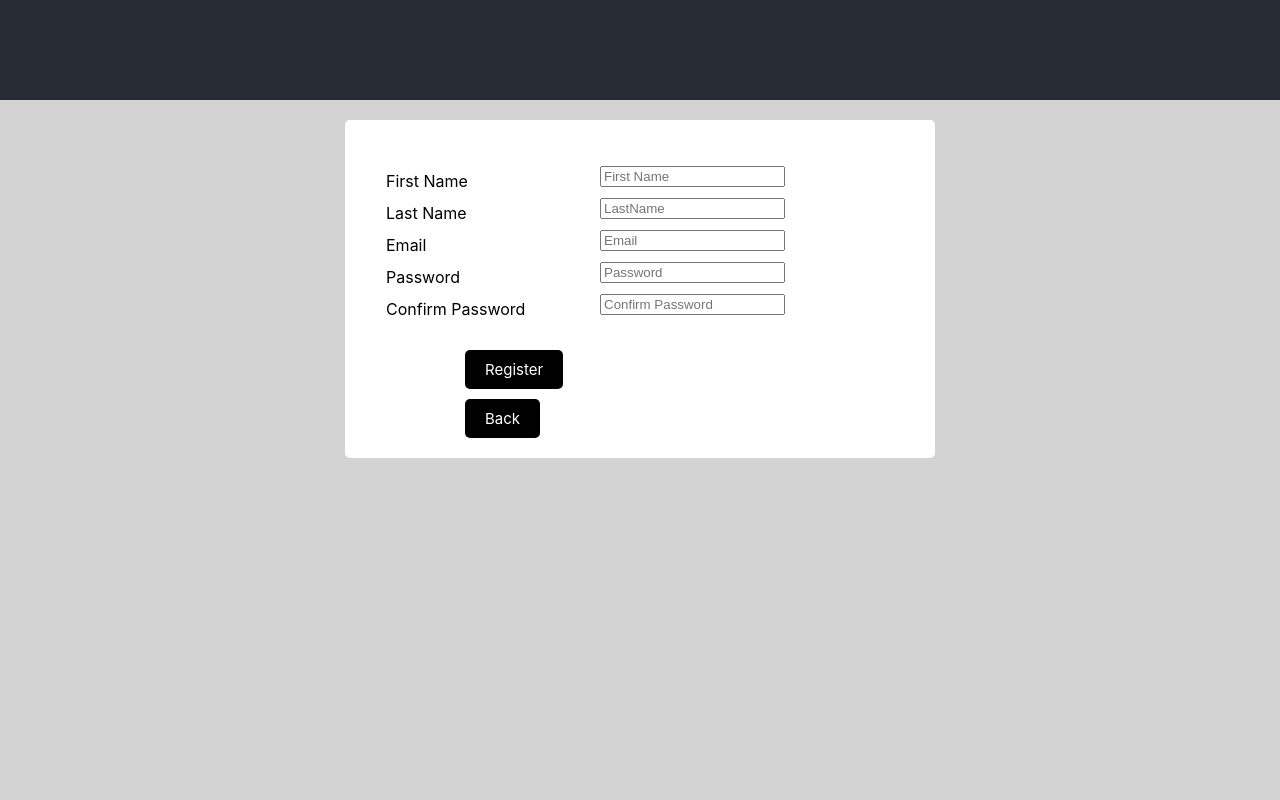
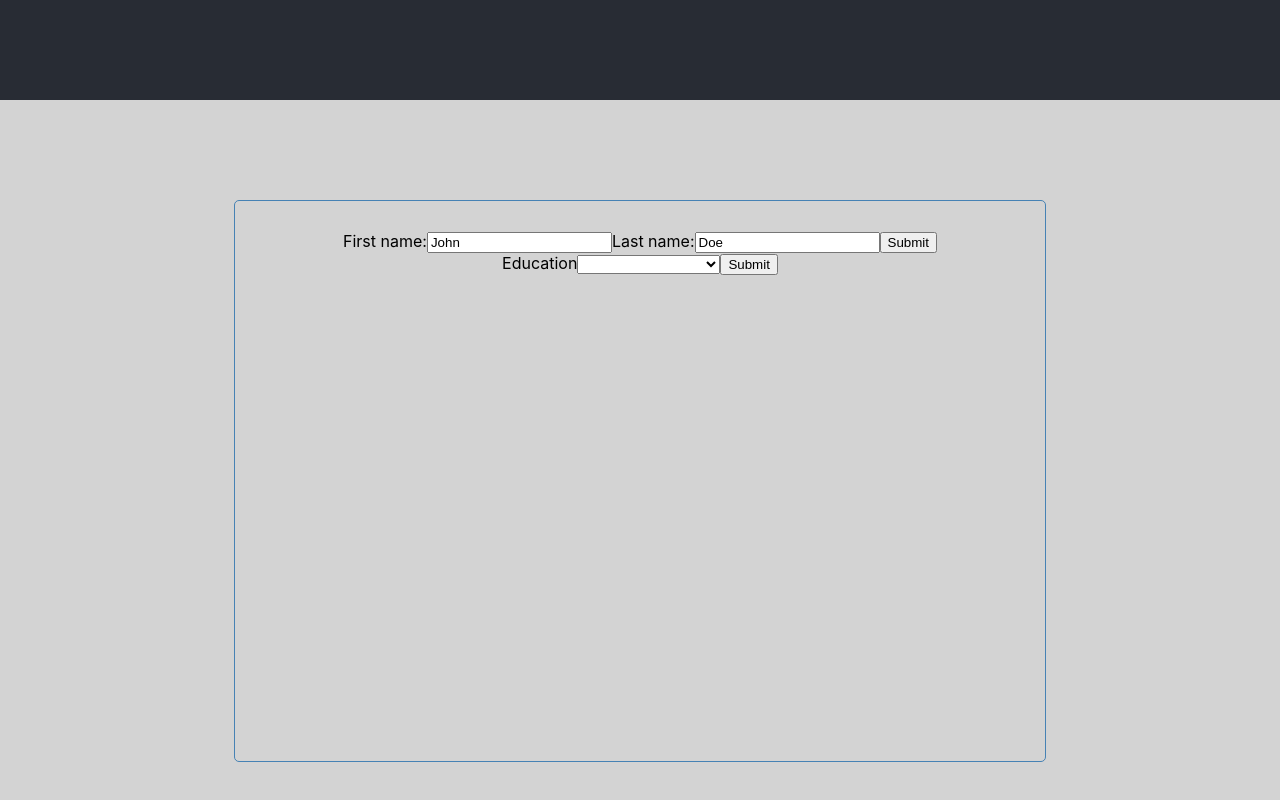
Before and after one commit to s-a-mb/recruit-project, a React (Create React App) app: page /register in a window 1280 px wide. Shown: the part 700-1500 px from the top of the page. Before the commit the page ends 1178 px from the top, so only its background shows below. Built offline with nearby package versions, Linux system fonts and the light colour scheme.

Commit message:
style changes for viewprofile

```diff
--- a/src/App.js
+++ b/src/App.js
@@ -11,14 +11,15 @@ function App() {
       <header className="App-header"></header>
       <main>
         <div>
-          <Router>
+          {/*<Router>
             <Routes>
               <Route path="/" element={<Header />} />
               <Route path="/login" element={<Login />} />
               <Route path="/register" element={<Register />} />
               <Route path="/viewprofile" element={<ViewProfile />} />
             </Routes>
-          </Router>
+          </Router>*/}
+          <ViewProfile />
         </div>
       </main>
     </div>
--- a/src/components/View Profile/ViewProfile.js
+++ b/src/components/View Profile/ViewProfile.js
@@ -2,7 +2,7 @@ import React from "react";
 
 function ViewProfile(){
     return(
-      <div>
+      <div className="container">
         <form action="">
             <label for="fname">First name:</label>
             <input type="text" id="fname" name="fname" value="John"></input>
--- a/src/components/View Profile/style.css
+++ b/src/components/View Profile/style.css
@@ -0,0 +1,42 @@
+
+.container {
+    max-width: 600px;
+    margin: 100px auto;
+    overflow: auto;
+    min-height: 250px;
+    border: 1px solid steelblue;
+    padding: 30px;
+    border-radius: 5px;
+}
+
+.form{
+    background-color: white;
+    border-radius: 5px;
+    width: 550px;
+    margin: 20px auto;
+    padding: 20px;
+    /* height: 600px; */
+}
+
+.form-body{
+    text-align: left;
+    padding: 20px 10px;
+}
+
+.form-body > *{
+    padding: 5px;
+}
+
+.form__label{
+    display: block;
+    width: 40%;
+    float: left;
+    padding: 6px;
+}
+
+.form_input{
+    display: block;
+    width: calc(76% - 11px);
+    float: left;
+    padding: 6px;
+}
```
